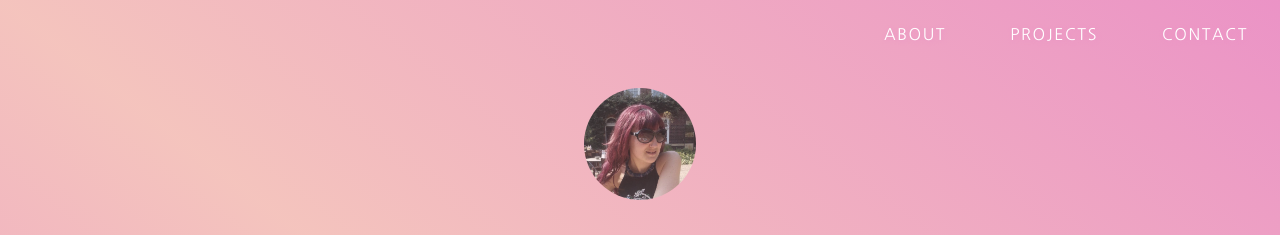
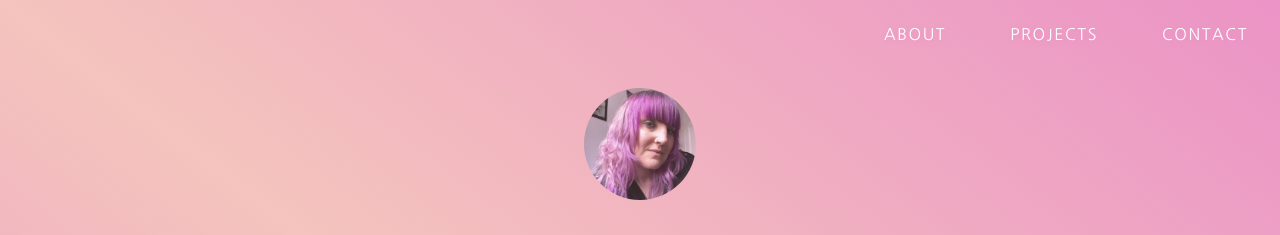
Before and after one commit to Wildelyssa/Wildelyssa.github.io, a plain HTML site: page index.html in a window 1280 px wide. Shown: the top 235 px of the page. Drawn offline with Linux system fonts and the light colour scheme.

Commit message:
updating image and file name

```diff
--- a/index.html
+++ b/index.html
@@ -19,7 +19,7 @@
 		</nav>
 		<!--About section-->
 		<div class="flex">
-			<img class="mainImage" src="./Images/Lysa.jpg">
+			<img class="mainImage" src="./Images/Lysa.jpeg">
 			<h1 class="title name">Lysa Unku-Jones</h1>
 			<h2 class="title subHeader">Web Design and Development</h2>
 			<div class="aboutText">
```
Also changed, not shown: Images/Lysa.jpeg (added), Images/Lysa.jpg (deleted), 1 other file.
